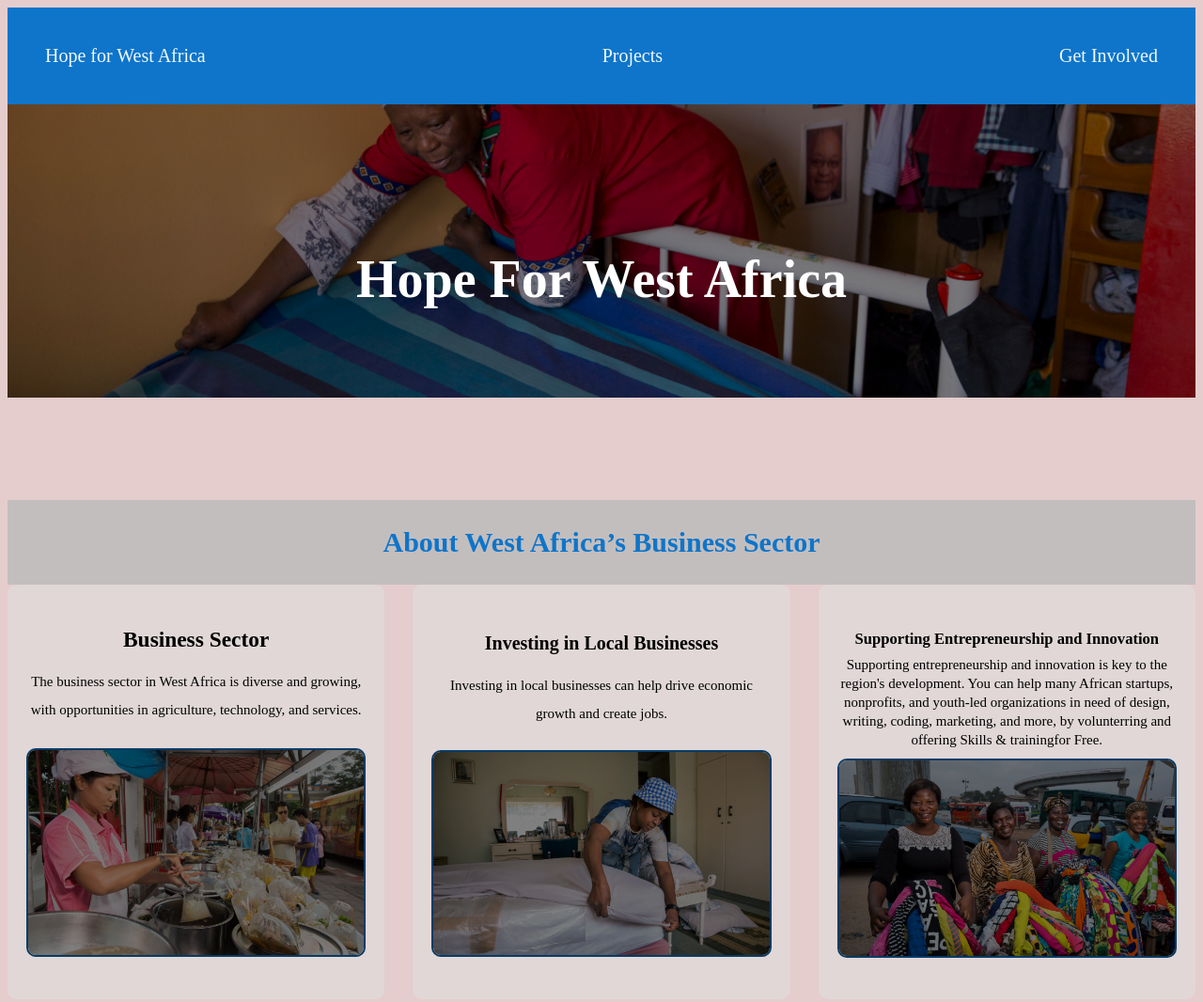
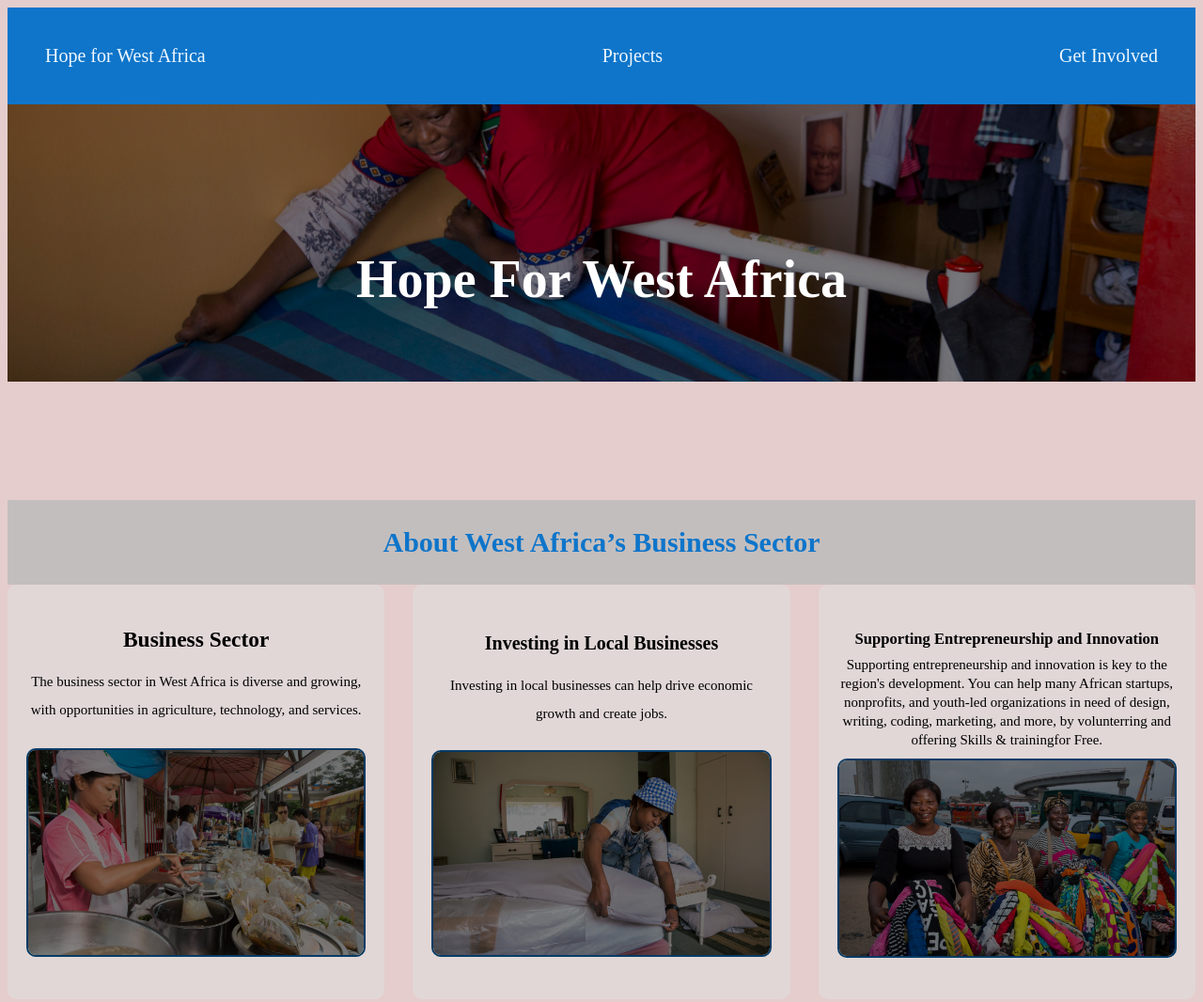
Before and after one commit to Senkpenijt/FinalHomework, a plain HTML site: page index.html in a window 1280 px wide. Shown: the top 1066 px of the page at 94% size. Drawn offline with Linux system fonts and the light colour scheme.

Commit message:
Update style.css

```diff
--- a/CSS/style.css
+++ b/CSS/style.css
@@ -47,7 +47,7 @@
 
 .banner img{
     width: 100%;
-    height: 37%;
+    height: 35%;
     object-fit: cover;
     filter: brightness(50%);
     /* margin-bottom: -10px; */
```
